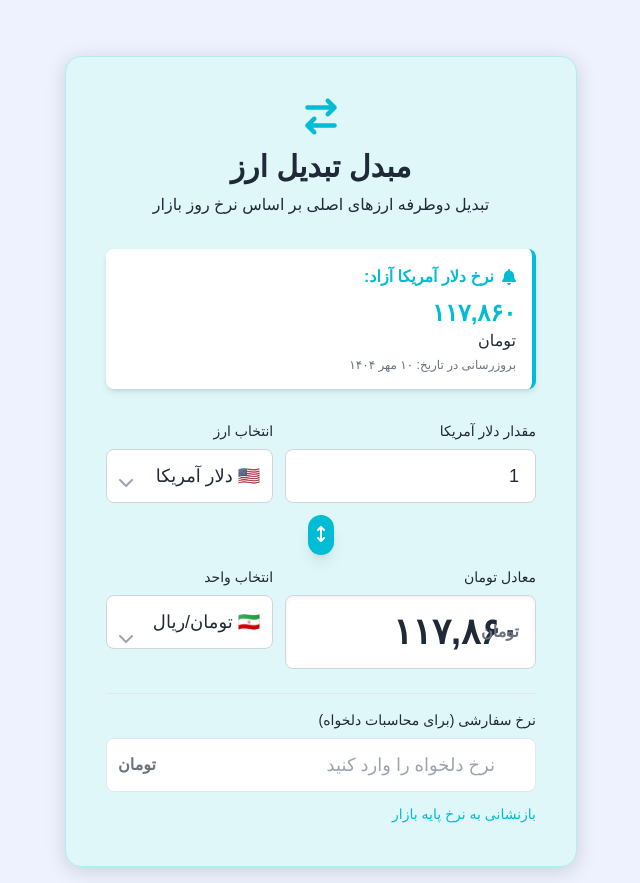
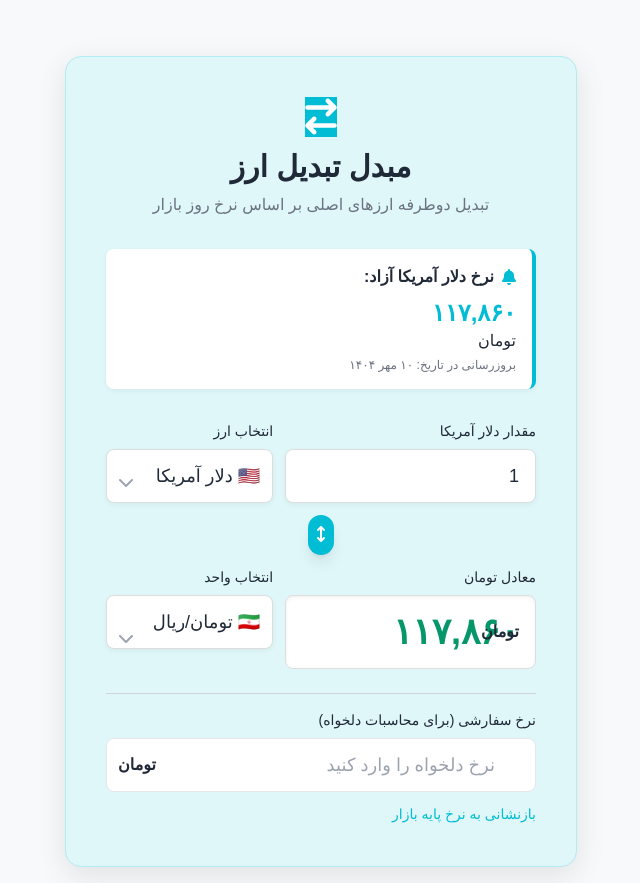
Before and after one commit to Reza-AST-2000/Telegram-proxy-finder, a plain HTML site: page index.html in a window 1280 px wide. Shown: the whole page, without its empty margins (319-959 px from the left). Drawn offline with nearby package versions, Linux system fonts and the light colour scheme; a web font is replaced by a local one.

Commit message:
Update index.html

```diff
--- a/index.html
+++ b/index.html
@@ -16,27 +16,30 @@
         }
         body {
             font-family: 'Vazirmatn', sans-serif;
-            background-color: #eef2ff; /* پس زمینه کلی روشن و ملایم */
-            color: #1f2937; /* متن اصلی تیره */
+            /* پس زمینه کلی خنثی برای تمرکز روی کارت */
+            background-color: #f7f9fb;
+            color: #1f2937;
             direction: rtl;
         }
         .card {
-            /* تغییر اصلی: رنگ پس زمینه کارت به فیروزه‌ای خیلی روشن */
+            /* پس زمینه کارت اصلی: فیروزه‌ای روشن برای زیبایی */
             background-color: #E0F7FA;
-            box-shadow: 0 4px 20px rgba(0, 0, 0, 0.15);
-            border: 1px solid #B2EBF2; /* حاشیه کمی تیره‌تر از پس‌زمینه */
-            color: #1f2937; /* متن داخل کارت تیره شد */
+            box-shadow: 0 8px 30px rgba(0, 0, 0, 0.1);
+            border: 1px solid #B2EBF2;
+            color: #1f2937;
         }
         /* استایل اختصاصی برای ورودی‌ها و منوی کشویی */
-        .input-group input, .input-group select {
-            background-color: #ffffff; /* ورودی‌ها سفید بمانند */
-            border: 1px solid #d1d5db;
-            color: #1f2937; /* متن ورودی‌ها تیره */
+        .input-group input, .input-group select, .result-box {
+            /* کادر ورودی/خروجی: سفید خالص با سایه ملایم */
+            background-color: #ffffff;
+            border: 1px solid #ddd;
+            color: #1f2937;
+            box-shadow: 0 2px 5px rgba(0, 0, 0, 0.05); /* سایه ملایم */
             transition: all 0.2s;
         }
         .input-group input:focus, .input-group select:focus {
             outline: none;
-            border-color: #00BCD4; /* رنگ فیروزه‌ای اصلی برای فوکوس */
+            border-color: #00BCD4;
             box-shadow: 0 0 0 3px rgba(0, 188, 212, 0.3);
         }
         /* نمایش نتیجه به صورت چپ‌چین */
@@ -45,45 +48,31 @@
             text-align: right;
             color: #059669; /* سبز برای نتیجه نهایی */
         }
-        .result-box {
-            background-color: #ffffff; /* باکس نتیجه سفید شد */
-            border: 1px solid #d1d5db;
+        /* بخش اعلان نرخ */
+        .notification-box {
+            /* باکس اعلان نرخ: سفید با حاشیه فیروزه‌ای */
+            background-color: #ffffff;
+            border-color: #00BCD4;
+            color: #1f2937;
+            box-shadow: 0 2px 5px rgba(0, 0, 0, 0.05);
         }
-        .switch-button {
-            transition: transform 0.3s ease;
-            background-color: #00BCD4; /* دکمه سوئیچ فیروزه‌ای ماند */
+        .notification-box .fa-bell, .notification-box span {
+            color: #00BCD4; /* آیکون و نرخ اصلی فیروزه‌ای */
+        }
+        /* دکمه‌ها و آیکون‌های تاکیدی */
+        .switch-button, .card header i {
+            background-color: #00BCD4; /* فیروزه‌ای اصلی */
             color: white;
         }
         .switch-button:hover {
-            transform: scale(1.05);
             background-color: #00838F;
         }
-        /* تنظیم رنگ‌های متن در قسمت‌های مختلف کارت برای خوانایی */
-        .card h1, .card p, .card label, .card .text-gray-700 {
-            color: #1f2937 !important;
-        }
-        /* بخش اعلان نرخ */
-        .notification-box {
-            background-color: #ffffff; /* پس زمینه روشن برای اعلان نرخ */
-            border-color: #00BCD4; /* حاشیه همرنگ اصلی */
-            color: #1f2937; /* متن اعلان تیره */
-        }
-        .notification-box .fa-bell, .notification-box span {
-            color: #00BCD4; /* آیکون و نرخ اصلی فیروزه‌ای شد */
-        }
-        .notification-box .text-gray-500 {
-            color: #6b7280 !important; /* تاریخ بروزرسانی خاکستری متوسط */
-        }
-        /* رنگ آیکون بالای عنوان */
-        .card header i {
-            color: #00BCD4;
-        }
-        /* رنگ دکمه بازنشانی */
         .card button.mt-3 {
              color: #00BCD4 !important;
         }
-        .border-gray-400 {
-             border-color: #d1d5db !important;
+        /* تنظیمات خوانایی متن */
+        .card h1, .card label, .card .font-bold {
+            color: #1f2937 !important;
         }
     </style>
 </head>
@@ -96,7 +85,7 @@
             <p class="text-gray-500 mt-2">تبدیل دوطرفه ارزهای اصلی بر اساس نرخ روز بازار</p>
         </header>
 
-        <div class="notification-box border-r-4 p-4 mb-8 rounded-lg shadow-md">
+        <div class="notification-box border-r-4 p-4 mb-8 rounded-lg">
             <div class="flex items-center">
                 <i class="fa-solid fa-bell ml-2"></i>
                 <span class="font-bold" id="baseCurrencyName"></span>
@@ -154,7 +143,7 @@
             </div>
         </div>
 
-        <div class="border-t pt-4">
+        <div class="border-t pt-4 border-gray-300">
             <label for="customRateInput" class="block text-sm font-medium mb-2">نرخ سفارشی (برای محاسبات دلخواه)</label>
             <div class="relative">
                 <input type="number" id="customRateInput" oninput="calculate()" class="w-full p-3 pr-10 border rounded-lg text-lg" placeholder="نرخ دلخواه را وارد کنید">
```
